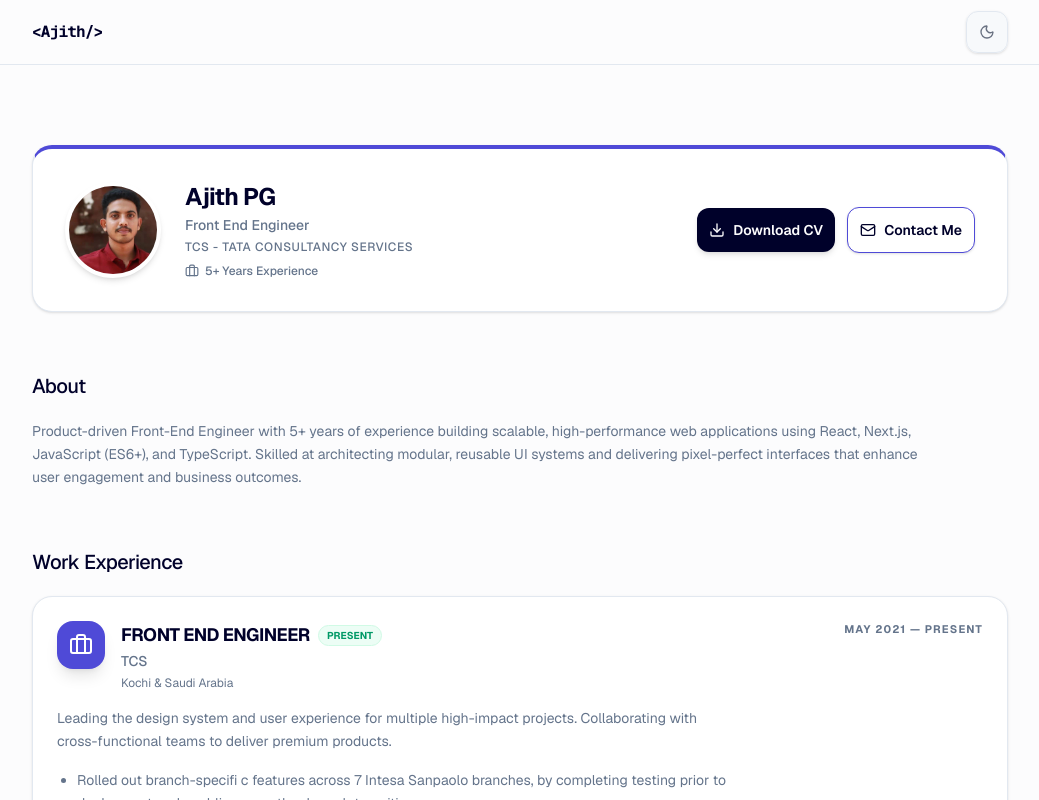
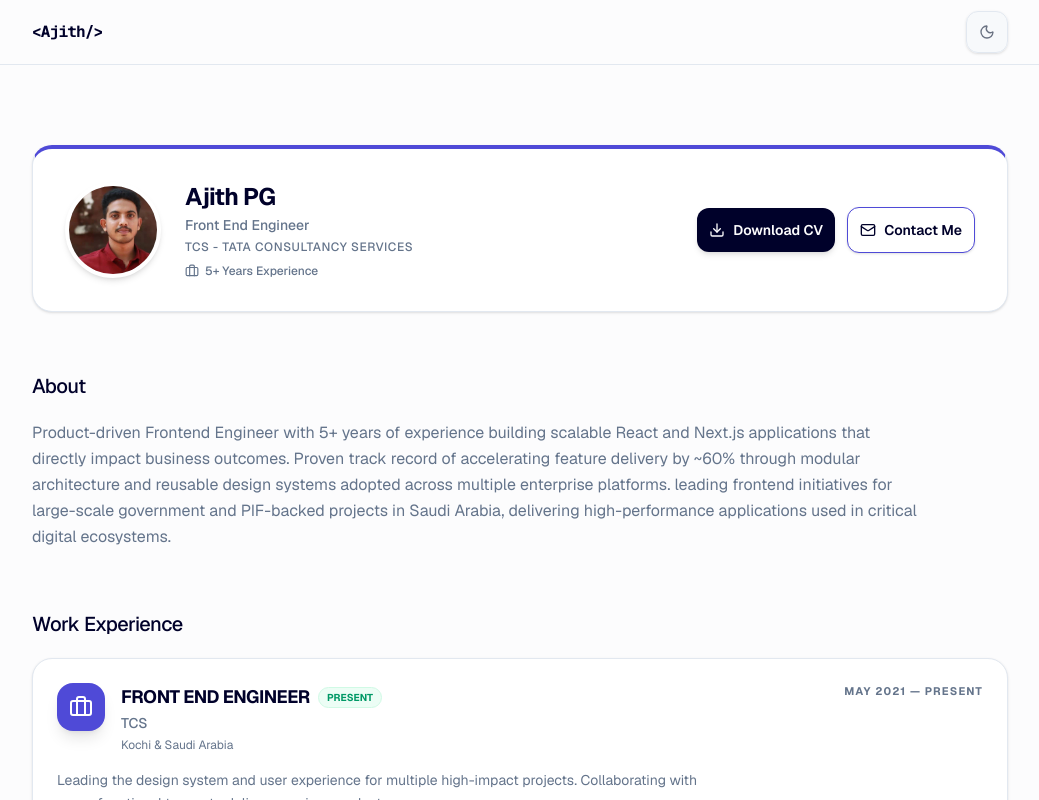
Before and after one commit to AjithPG/portfolio, a Next.js app: page / in a window 1280 px wide. Shown: the top 800 px of the page, without its empty margins (120-1159 px from the left). Built offline with nearby package versions, Linux system fonts and the light colour scheme.

Commit message:
feat: introduce core portfolio data, About section component, global styles, and resume.

```diff
--- a/app/globals.css
+++ b/app/globals.css
@@ -86,7 +86,7 @@
   --destructive-foreground: #ffffff;
   --border: #e2e8f0;
   --input: #e2e8f0;
-  --ring: #3b82f6;
+  --ring: #4F4AD7;
   --popover: #ffffff;
   --popover-foreground: #0f172a;
 }
--- a/components/About.tsx
+++ b/components/About.tsx
@@ -4,7 +4,7 @@ import { Section } from "./Section"
 export function About() {
     return (
         <Section title="About" id="about">
-            <p className="text-sm text-muted-foreground leading-relaxed max-w-4xl transition-colors duration-500">
+            <p className="text-base text-muted-foreground leading-relaxed max-w-4xl transition-colors duration-500">
                 {portfolioData.about.content}
             </p>
         </Section>
--- a/data/portfolio.ts
+++ b/data/portfolio.ts
@@ -3,10 +3,11 @@ export const portfolioData = {
     name: "Ajith PG",
     role: "Front End Engineer",
     company: "TCS - Tata Consultancy Services",
-    resumeUrl: "/resume.pdf",
+    resumeUrl: "/Resume.pdf",
     about: {
         title: "About",
-        content: "Product-driven Front-End Engineer with 5+ years of experience building scalable, high-performance web applications using React, Next.js, JavaScript (ES6+), and TypeScript. Skilled at architecting modular, reusable UI systems and delivering pixel-perfect interfaces that enhance user engagement and business outcomes.",
+        content: `Product-driven Frontend Engineer with 5+ years of experience building scalable React and Next.js applications that directly impact business outcomes. Proven track record of accelerating feature delivery by ~60% through modular architecture and reusable design systems adopted across multiple enterprise platforms.
+       leading frontend initiatives for large-scale government and PIF-backed projects in Saudi Arabia, delivering high-performance applications used in critical digital ecosystems.`,
     },
     experience: [
         {
```
Also changed, not shown: 1 other file (tests, documents, lock files or other folders).
